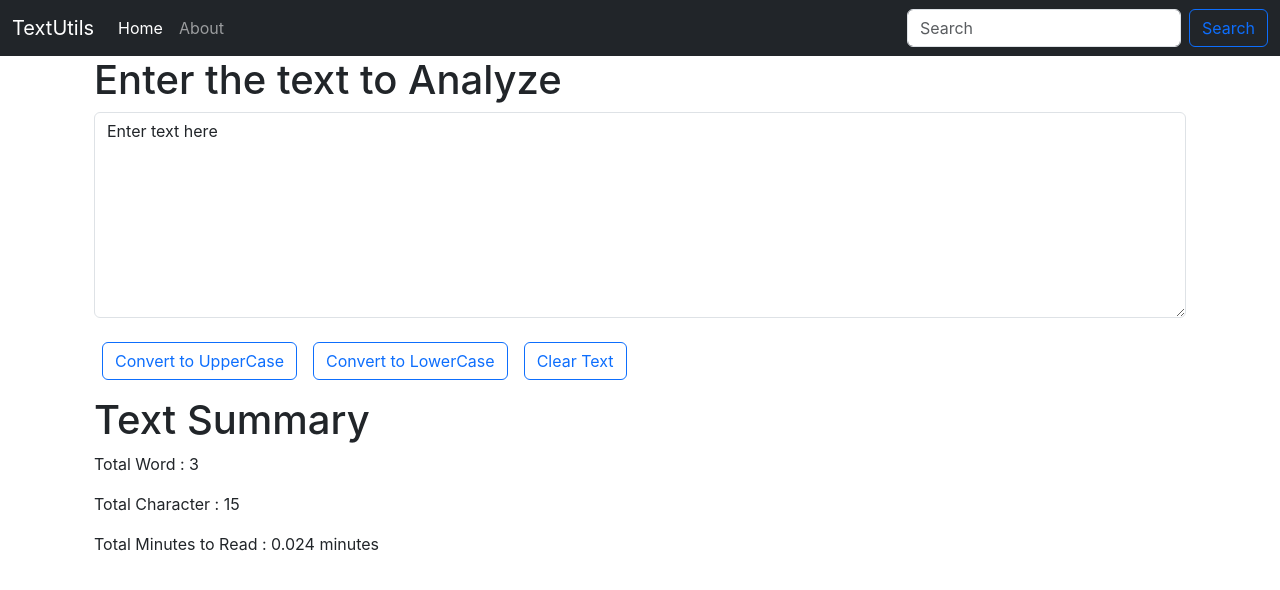
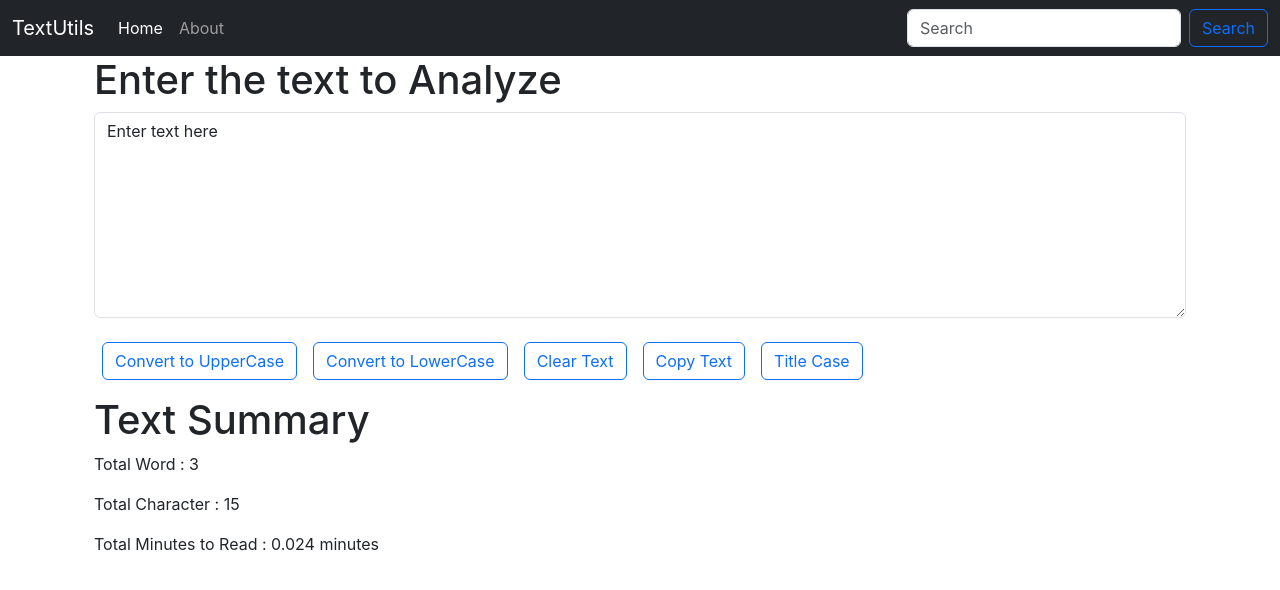
Before and after one commit to nishanlimbuchemjong/React-JS-Full-Beginner-s-Practice, a React (Create React App) app: page / in a window 1280 px wide. Shown: the top 590 px of the page. Built offline with nearby package versions, Linux system fonts and the light colour scheme.

Commit message:
copying text and texts changes to title case functionality added.

```diff
--- a/src/components/TextForm.js
+++ b/src/components/TextForm.js
@@ -21,6 +21,21 @@ export default function TextForm(props) {
         setText(newText)
     }
 
+    const handleCopyText = () => {
+        console.log("Copy button clicked.");
+        navigator.clipboard.writeText(text);
+      };
+
+      const handleTitleCase = () => {
+        console.log("Title Case button clicked.");
+        let newText = text
+          .toLowerCase()
+          .split(' ')
+          .map((word) => word.charAt(0).toUpperCase() + word.slice(1))
+          .join(' ');
+        setText(newText);
+      };
+
     const handleOnChange = (event) =>{
         console.log("On change")
         setText(event.target.value)
@@ -33,6 +48,9 @@ export default function TextForm(props) {
         <button className="btn btn-outline-primary mx-2" onClick={handleUpperCase}>Convert to UpperCase</button>
         <button className="btn btn-outline-primary mx-2" onClick={handleLowerCase}>Convert to LowerCase</button>
         <button className="btn btn-outline-primary mx-2" onClick={handleClearText}>Clear Text</button>
+        <button className="btn btn-outline-primary mx-2" onClick={handleCopyText}>Copy Text</button>
+        <button className="btn btn-outline-primary mx-2" onClick={handleTitleCase}>Title Case
+        </button>
     </div>
     <div className="container my-3">
         <h1>Text Summary</h1>
```
